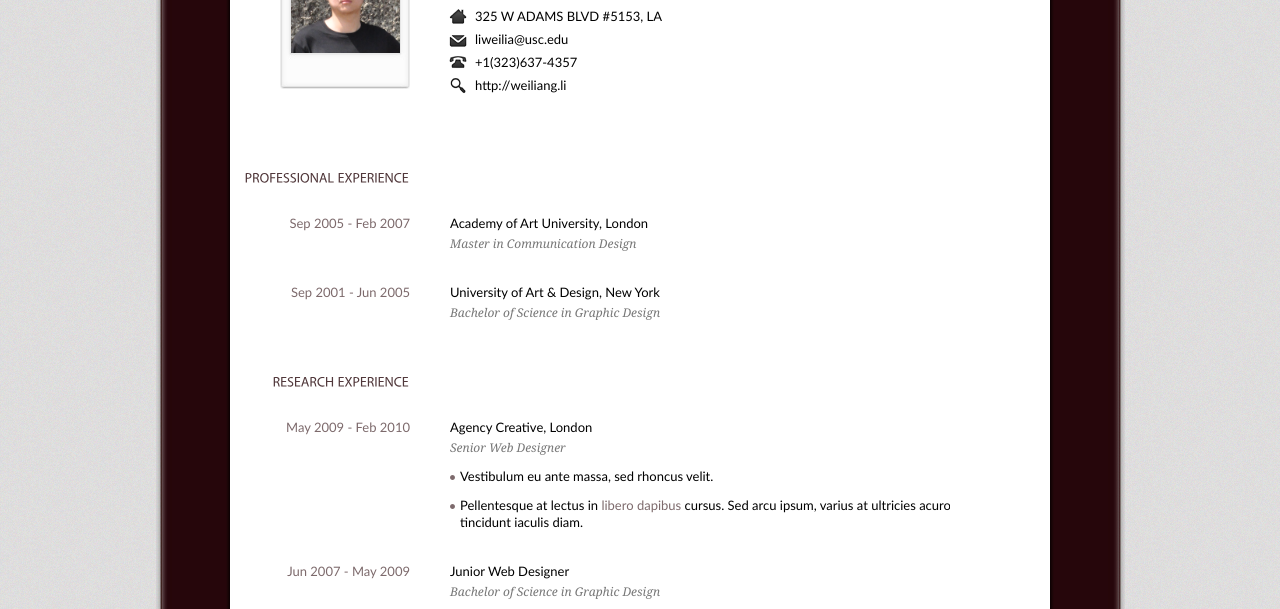
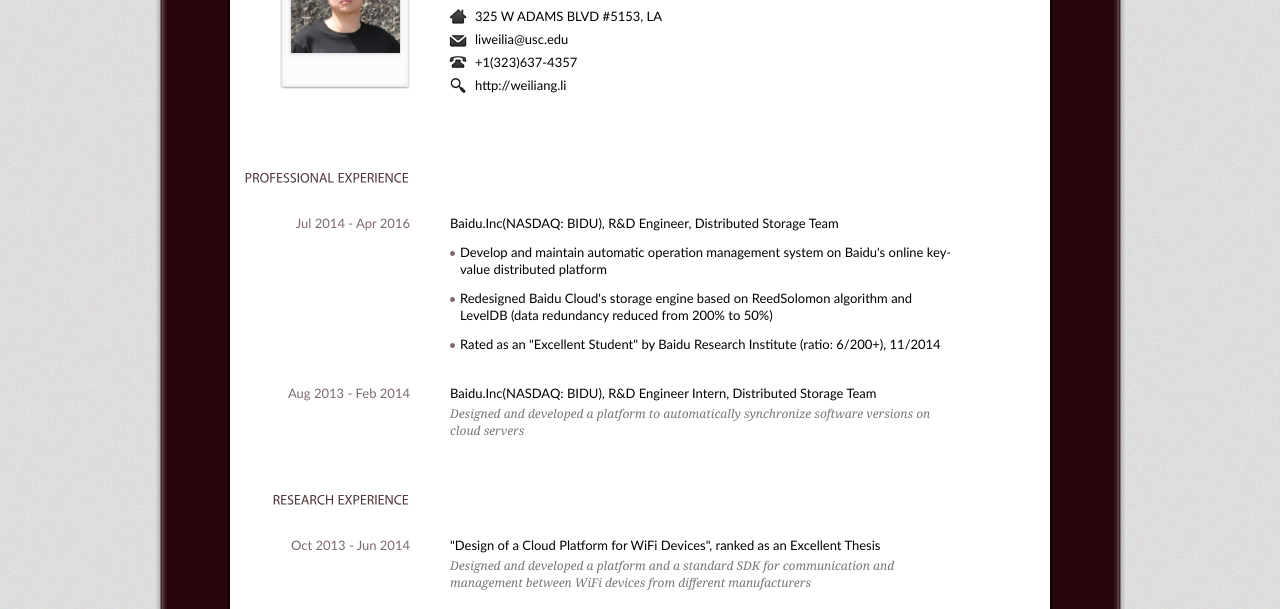
Before and after one commit to weiliango/weiliang.github.io, a plain HTML site: page index.html in a window 1280 px wide. Shown: the part 343-952 px from the top of the page. Drawn offline with Linux system fonts and the light colour scheme.

Commit message:
modify index

```diff
--- a/index.html
+++ b/index.html
@@ -50,7 +50,7 @@
           <!-- Begin Social -->
           <div class="social">
             <ul>
-              <li><a class='north' href="downloads/CV-LIWEILANG.pdf" title="Download .pdf"><img src="images/icn-save.jpg" alt="Download the pdf version" /></a></li>
+              <li><a class='north' href="downloads/CV-LIWEILANG.pdf" title="More Infomation Click Here"><img src="images/icn-save.jpg" alt="Download the pdf version" /></a></li>
               <li><a class='north' href="javascript:window.print()" title="Print"><img src="images/icn-print.jpg" alt="" /></a></li>
 			  <!--
               <li><a class='north' id="contact" href="contact/index.html" title="Contact Me"><img src="images/icn-contact.jpg" alt="" /></a></li>
@@ -65,14 +65,19 @@
         <div class="entry">
           <h2 style="font-size:14px">PROFESSIONAL EXPERIENCE</h2>
           <div class="content">
-            <h3>Sep 2005 - Feb 2007</h3>
-            <p>Academy of Art University, London <br />
-              <em>Master in Communication Design</em></p>
+            <h3>Jul 2014 - Apr 2016</h3>
+			<p>Baidu.Inc(NASDAQ: BIDU), R&D Engineer, Distributed Storage Team<br />
+			  <ul class="info">
+				  <li>Develop and maintain automatic operation management system on Baidu's online key­value distributed platform</li>
+				  <li>Redesigned Baidu Cloud's storage engine based on Reed­Solomon algorithm and LevelDB (data redundancy reduced from 200% to 50%)</li>
+				  <li>Rated as an "Excellent Student" by Baidu Research Institute (ratio: 6/200+), 11/2014</li>
+			  </ul>
+		    </p>
           </div>
           <div class="content">
-            <h3>Sep 2001 - Jun 2005</h3>
-            <p>University of Art &amp; Design, New York <br />
-              <em>Bachelor of Science in Graphic Design</em></p>
+            <h3>Aug 2013 - Feb 2014</h3>
+            <p>Baidu.Inc(NASDAQ: BIDU), R&D Engineer Intern, Distributed Storage Team<br />
+              <em>Designed and developed a platform to automatically synchronize software versions on cloud servers</em></p>
           </div>
         </div>
         <!-- End 2nd Row -->
@@ -80,22 +85,15 @@
         <div class="entry">
           <h2 style="font-size:14px">RESEARCH EXPERIENCE</h2>
           <div class="content">
-            <h3>May 2009 - Feb 2010</h3>
-            <p>Agency Creative, London <br />
-              <em>Senior Web Designer</em></p>
-            <ul class="info">
-              <li>Vestibulum eu ante massa, sed rhoncus velit.</li>
-              <li>Pellentesque at lectus in <a href="#">libero dapibus</a> cursus. Sed arcu ipsum, varius at ultricies acuro, tincidunt iaculis diam.</li>
-            </ul>
+            <h3>Oct 2013 - Jun 2014</h3>
+            <p> "Design of a Cloud Platform for WiFi Devices", ranked as an Excellent Thesis <br />
+			<em>Designed and developed a platform and a standard SDK for communication and management between WiFi devices from different manufacturers
+			</em></p>
           </div>
           <div class="content">
-            <h3>Jun 2007 - May 2009</h3>
-            <p>Junior Web Designer <br />
-              <em>Bachelor of Science in Graphic Design</em></p>
-            <ul class="info">
-              <li>Sed fermentum sollicitudin interdum. Etiam imperdiet sapien in dolor rhoncus a semper tortor posuere. </li>
-              <li>Pellentesque at lectus in libero dapibus cursus. Sed arcu ipsum, varius at ultricies acuro, tincidunt iaculis diam.</li>
-            </ul>
+            <h3>Sep 2012 - Apr 2013</h3>
+            <p>National Undergraduate Innovation Program: "Visualized Forestry Information Platform"<br />
+              <em>Developed a forestry information platform, including data processing with a Hadoop cluster</em></p>
           </div>
         </div>
         <!-- End 3rd Row -->
```
